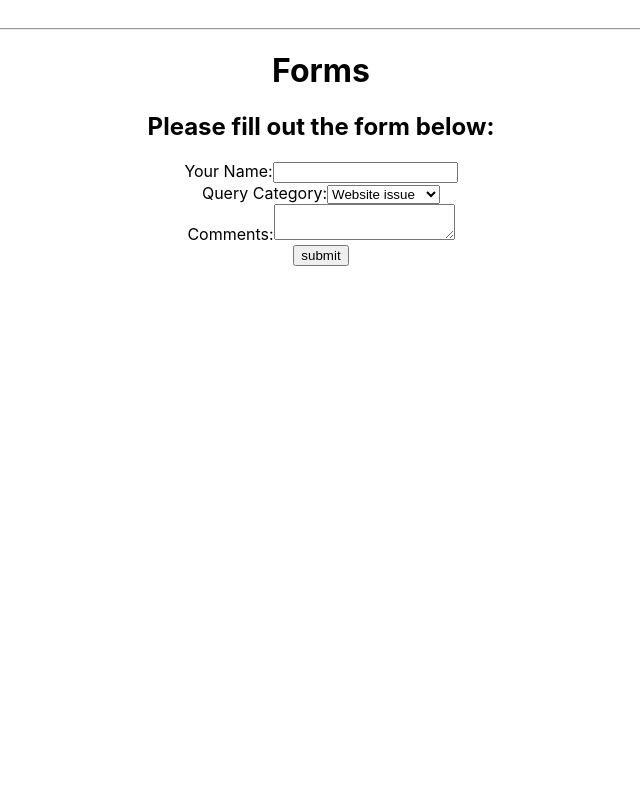
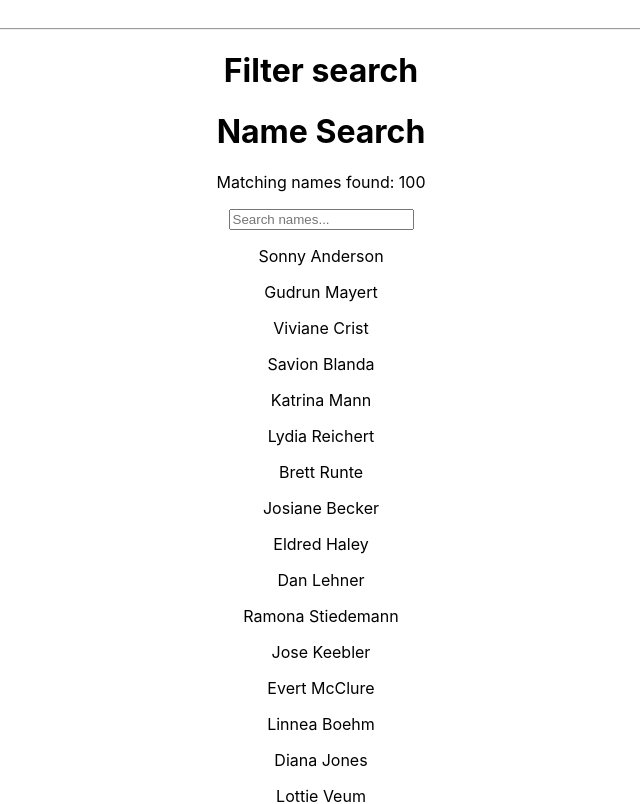
Before and after one commit to dEEGE2time/gitpod-react-wt, a React (Create React App) app in the folder my-app/: page / in a window 1280 px wide. Shown: the top 804 px of the page, without its empty margins (319-959 px from the left). Built offline with nearby package versions, Linux system fonts and the light colour scheme.

Commit message:
filter search

```diff
--- a/my-app/src/App.js
+++ b/my-app/src/App.js
@@ -15,7 +15,8 @@
 import LifeCyclesCDU from './components/LifeCyclesCDU';
 import LifeCyclesCWU from './components/LifeCyclesCWU';
 import ControlledForm from './components/ControlledForm';
-
+import UncontrolledForm from './components/UncontrolledForm';
+import SearchBar from './components/SearchBar';
 
 function App() {
   return (
@@ -40,9 +41,14 @@
       <LineBreaks lesson='LifeCycles CDU'/>
       <LifeCyclesCDU />
       <LineBreaks lesson='LifeCycles CMU'/>
-      <LifeCyclesCWU /> */}
-      <LineBreaks lesson='Forms'/>
+      <LifeCyclesCWU />
+      <LineBreaks lesson='Controlled Forms'/>
       <ControlledForm />
+      <LineBreaks lesson='Uncontrolled Forms'/>
+      <UncontrolledForm /> */}
+      <LineBreaks lesson='Filter search'/>
+      <SearchBar />
+
     </div>
   );
 }
--- /dev/null
+++ b/my-app/src/components/SearchBar.js
@@ -0,0 +1,51 @@
+import React, { Component } from 'react'
+import importedNames from '../names'
+
+export class SearchBar extends Component {
+
+  constructor(props) {
+    super(props)
+
+    this.state = {
+       names: importedNames
+    }
+  }
+
+
+  handleChange = (event) => {
+    const inputText = event.target.value.toLowerCase()
+    console.log(inputText)
+    const filteredNames = importedNames.filter(name => {
+        return name.toLowerCase().includes(inputText)
+    })
+    this.setState({
+        names: filteredNames,
+    })
+  }
+
+
+  render() {
+    return (
+      <div>
+        <h1>Name Search</h1>
+        <p>Matching names found: {this.state.names.length}</p>
+        <form>
+          <input
+          type='text'
+          placeholder='Search names...'
+          onChange={(event) => {
+            this.handleChange(event)
+          }}
+          />
+        </form>
+        <div style={{margin: 'auto'}}>
+          {this.state.names.map(name => {
+            return <p key={name}>{name}</p>
+          })}
+        </div>
+      </div>
+    )
+  }
+}
+
+export default SearchBar
--- /dev/null
+++ b/my-app/src/components/UncontrolledForm.js
@@ -0,0 +1,73 @@
+import React, { Component } from 'react'
+
+export class UncontrolledForm extends Component {
+
+  constructor(props) {
+    super(props)
+    this.inputName = React.createRef();
+    this.inputCategory = React.createRef();
+    this.inputComments = React.createRef();
+  }
+
+
+//   handleChange = (event) => {
+//     const {name, category, comments, value} = event.target
+//     this.setState({
+//         [name]: value,
+//         [category]: value,
+//         [comments]: value,
+//     })
+//   }
+
+
+  handleSubmit = (event) => {
+    event.preventDefault();
+    console.log(this.inputName.current.value)
+    console.log(this.inputCategory.current.value)
+    console.log(this.inputComments.current.value)
+  }
+
+
+  render() {
+    return (
+      <div>
+        <h2>Please fill out the form below:</h2>
+        <form onSubmit={this.handleSubmit}>
+          <div>
+          <label htmlFor='id-name'>Your Name:</label>
+            <input
+              id='id-name'
+              name='name'
+              type='text'
+              defaultValue={'dEEGE'}
+              ref={this.inputName}
+            />
+          </div>
+          <div>
+            <label htmlFor='id-category'>Query Category:</label>
+            <select
+            id='category'
+            name='category'
+            ref={this.inputCategory}
+            >
+              <option value='website'>Website issue</option>
+              <option value='order'>Order issue</option>
+              <option value='general'>General inquiry</option>
+            </select>
+          </div>
+          <div>
+            <label htmlFor='id-comments'>Comments:</label>
+            <textarea
+            id='id-comments'
+            name='comments'
+            ref={this.inputComments}
+            />
+          </div>
+          <input type='submit' value='submit'/>
+        </form>
+      </div>
+    )
+  }
+}
+
+export default UncontrolledForm
--- /dev/null
+++ b/my-app/src/names.js
@@ -0,0 +1,103 @@
+const names = [
+    "Sonny Anderson",
+    "Gudrun Mayert",
+    "Viviane Crist",
+    "Savion Blanda",
+    "Katrina Mann",
+    "Lydia Reichert",
+    "Brett Runte",
+    "Josiane Becker",
+    "Eldred Haley",
+    "Dan Lehner",
+    "Ramona Stiedemann",
+    "Jose Keebler",
+    "Evert McClure",
+    "Linnea Boehm",
+    "Diana Jones",
+    "Lottie Veum",
+    "Madyson Becker",
+    "Philip Feeney",
+    "Kobe Kuhic",
+    "Jessica Wisoky",
+    "Kasey Auer",
+    "Arnoldo Sipes",
+    "Madisen Davis",
+    "Alex Swaniawski",
+    "Helene Jenkins",
+    "Leone Olson",
+    "Ola Lockman",
+    "Kaylie Mueller",
+    "Kitty Steuber",
+    "Ralph Mosciski",
+    "Zane Bradtke",
+    "Syble Torp",
+    "Luella Weimann",
+    "Rigoberto Dicki",
+    "Andre Gusikowski",
+    "Moshe Torphy",
+    "Rhoda Rosenbaum",
+    "Libby Spinka",
+    "Maeve Zieme",
+    "Sydney Gleichner",
+    "Jimmy Blick",
+    "Tara Casper",
+    "Cayla Upton",
+    "Keith Wyman",
+    "Derick Emmerich",
+    "Nia Waelchi",
+    "Armani Nienow",
+    "Keyon DuBuque",
+    "Keeley Doyle",
+    "Kristoffer Monahan",
+    "Brendon Orn",
+    "Brandy Romaguera",
+    "Lyda Hane",
+    "Lisandro Bauch",
+    "Oma Hirthe",
+    "Caleb Dicki",
+    "Sydney O'Kon",
+    "Missouri Greenholt",
+    "Kylie Green",
+    "Kiel Erdman",
+    "Anahi Balistreri",
+    "Rico Rippin",
+    "Ramiro Dach",
+    "Princess Bosco",
+    "Pink Stoltenberg",
+    "Adan Rau",
+    "Dessie Heller",
+    "Nyah Zulauf",
+    "Makayla Fisher",
+    "Neoma Stanton",
+    "Ebba Dooley",
+    "Rachel Denesik",
+    "Drew Crist",
+    "Wava Will",
+    "Loraine Macejkovic",
+    "Americo Mann",
+    "Jules Konopelski",
+    "Gloria Ankunding",
+    "Austin Wilderman",
+    "Sage Veum",
+    "Dorris Friesen",
+    "Wellington Klein",
+    "Asa Quitzon",
+    "Misty Schumm",
+    "Muhammad Bayer",
+    "Dante Ondricka",
+    "Lurline Kuvalis",
+    "Conner Herzog",
+    "Shanie Franecki",
+    "Lois Bednar",
+    "Carey Predovic",
+    "Adelbert Heidenreich",
+    "Romaine Jacobs",
+    "Jake Schuppe",
+    "Meta Parisian",
+    "Dillon Feest",
+    "Amanda O'Keefe",
+    "Kaitlyn O'Keefe",
+    "Earnest Jenkins",
+    "Reymundo Gleason"
+]
+export default names
```
